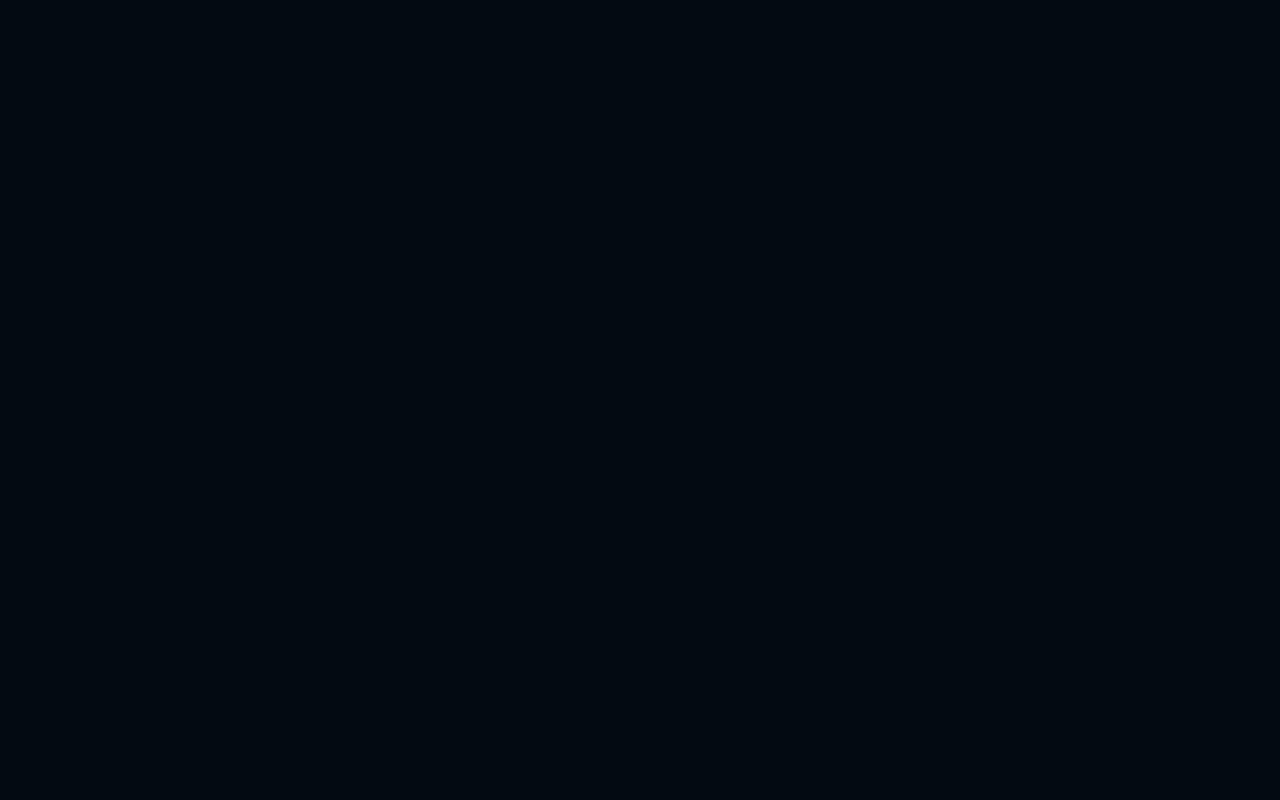
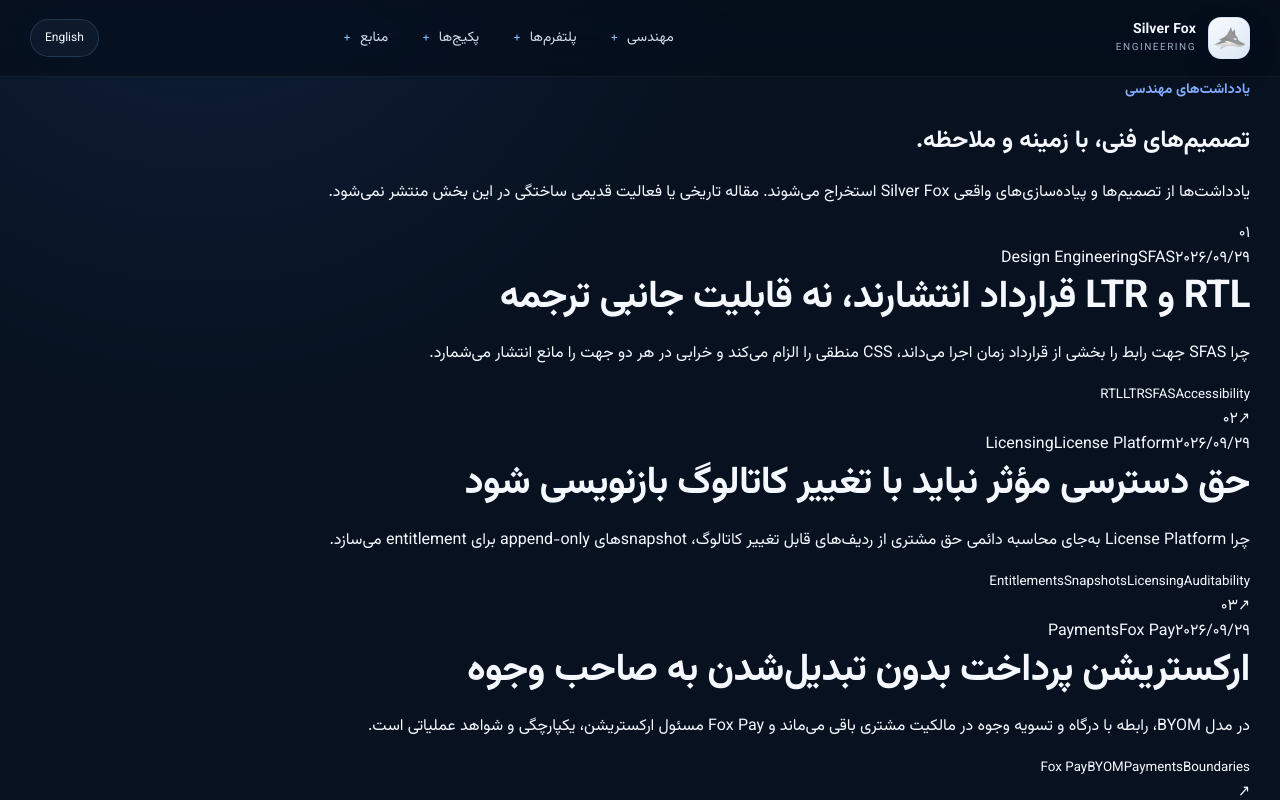
Before and after one commit to silverfoxcloud/silverfox-engineering, a Next.js app: page /fa/engineering in a window 1280 px wide. Before the commit this address had no page. Shown: the top 800 px of the page. Built offline with nearby package versions, Linux system fonts and the light colour scheme.

Commit message:
feat: add bilingual engineering publications

```diff
--- /dev/null
+++ b/app/fa/engineering/page.tsx
@@ -0,0 +1,15 @@
+import type { Metadata } from "next";
+import { PublicationIndexPage } from "@/components/PublicationPages";
+
+export const metadata: Metadata = {
+  title: "یادداشت‌های مهندسی",
+  description: "یادداشت‌های مهندسی Silver Fox بر پایه تصمیم‌ها و پیاده‌سازی‌های واقعی.",
+  alternates: {
+    canonical: "/fa/engineering/",
+    languages: { en: "/engineering/", fa: "/fa/engineering/", "x-default": "/engineering/" },
+  },
+};
+
+export default function Page() {
+  return <PublicationIndexPage locale="fa" kind="note" />;
+}
```
